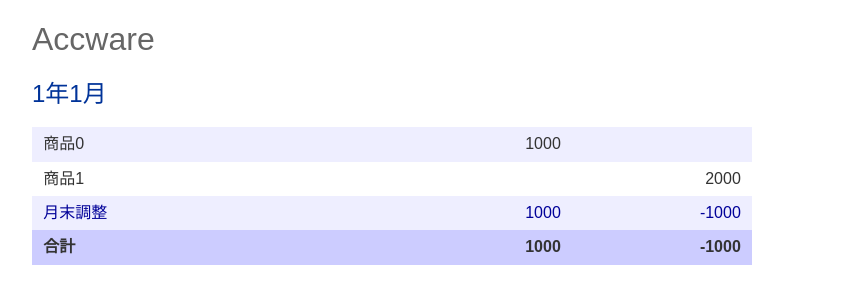
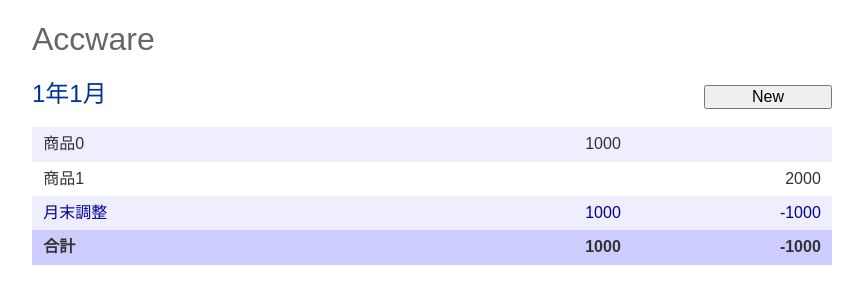
Before and after one commit to keitam913/accware-ui, a React (Create React App) app: page /1/1 in a window 1280 px wide. Shown: the top 304 px of the page, without its empty margins (208-1071 px from the left). Built offline with nearby package versions, Linux system fonts and the light colour scheme.

Commit message:
Add the new form

```diff
--- a/src/Monthly.js
+++ b/src/Monthly.js
@@ -1,6 +1,7 @@
 import React, { useState, useEffect } from 'react';
 import styles from './Monthly.module.css';
 import { useRouteMatch } from 'react-router-dom';
+import NewForm from './NewForm';
 
 function Monthly() {
     let { params: { year, month } } = useRouteMatch();
@@ -35,7 +36,10 @@
 
     return (
         <div className="Monthly">
-            <h2 className={styles.title}>{year}年{month}月</h2>
+            <header className={styles.header}>
+                <h2 className={styles.title}>{year}年{month}月</h2>
+                <NewForm />
+            </header>
             <table className={styles.settlements}>
                 <tbody>
                     {settlements.map((s, i) =>
--- a/src/Monthly.module.css
+++ b/src/Monthly.module.css
@@ -1,10 +1,11 @@
 .title {
   color: #039;
   font-weight: normal;
+  margin-top: 0;
 }
 
 .settlements {
-  width: 90%;
+  width: 100%;
   border-collapse: collapse;
 }
 
@@ -31,3 +32,10 @@
   background: #ccf;
   font-weight: bold;
 }
+
+.header {
+  display: flex;
+  display: -webkit-flex;
+  justify-content: space-between;
+  align-items: baseline;
+}
--- /dev/null
+++ b/src/NewForm.js
@@ -0,0 +1,33 @@
+import React, { useState } from 'react';
+import styles from './NewForm.module.css';
+
+function NewForm() {
+        let [enabled, setEnabled] = useState();
+
+        function handleSubmit(event) {
+                console.log('submit');
+        }
+
+        function toggleEnabled() {
+                setEnabled(!enabled);
+        }
+
+        return (
+                <div className={styles.newForm}>
+                        <button className={styles.toggleButton} onClick={toggleEnabled}>New</button>
+                        {enabled ? (
+                                <form className={styles.form} onSubmit={handleSubmit}>
+                                        <dl className={styles.formBody}>
+                                                <dt className={styles.inputLabel}>Title</dt>
+                                                <dd className={styles.inputField}><input name="inputTitle" className={styles.inputInput}></input></dd>
+                                                <dt className={styles.inputLabel}>Amount</dt>
+                                                <dd className={styles.inputField}><input name="inputAmount" className={styles.inputInput}></input></dd>
+                                        </dl>
+                                        <button className={styles.submitButton} type="submit">Submit</button>
+                                </form>
+                        ) : []}
+                </div>
+        );
+}
+
+export default NewForm;
--- /dev/null
+++ b/src/NewForm.module.css
@@ -0,0 +1,54 @@
+.newForm {
+        display: flex;
+        display: -webkit-flex;
+        flex-direction: column;
+        align-content: flex-end;
+        align-items: flex-end;
+        position: relative;
+}
+
+.toggleButton {
+        display: block;
+        width: 8rem;
+}
+
+.form {
+        background: #fff;
+        border: 1pt #ccc solid;
+        padding: 1rem;
+        position: absolute;
+        top: 2rem;
+}
+
+.formBody {
+        display: flex;
+        display: -webkit-flex;
+        width: 20rem;
+        flex-wrap: wrap;
+        justify-content: flex-end;
+}
+
+.inputLabel {
+        width: 20%;
+        border-bottom: solid #ccc 1pt;
+        margin: 0 0 1rem 0;
+        color: #666;
+}
+
+.inputField {
+        width: 80%;
+        border-bottom: solid #ccc 1pt;
+        margin: 0 0 1rem 0;
+}
+
+.inputInput {
+        border: none;
+        width: 100%;
+        outline: none;
+}
+
+.submitButton {
+        display: block;
+        margin: -0.5rem auto 0;
+        width: 8rem;
+}
```
